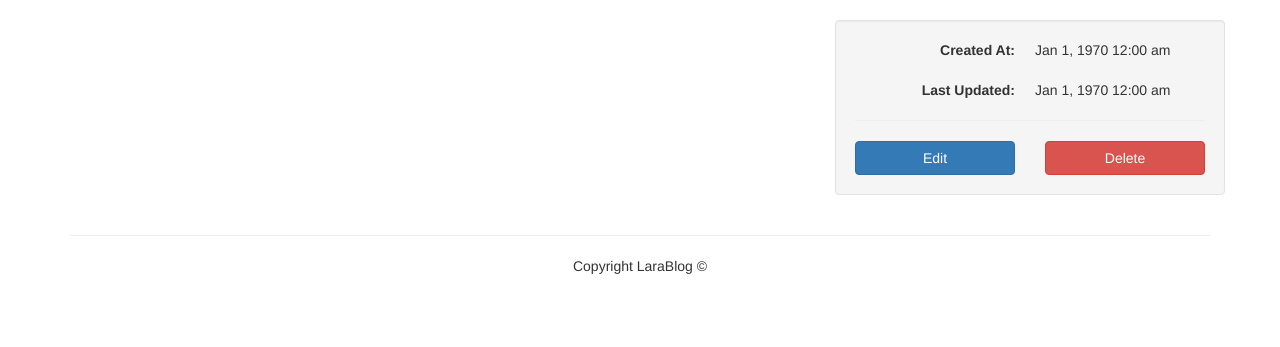
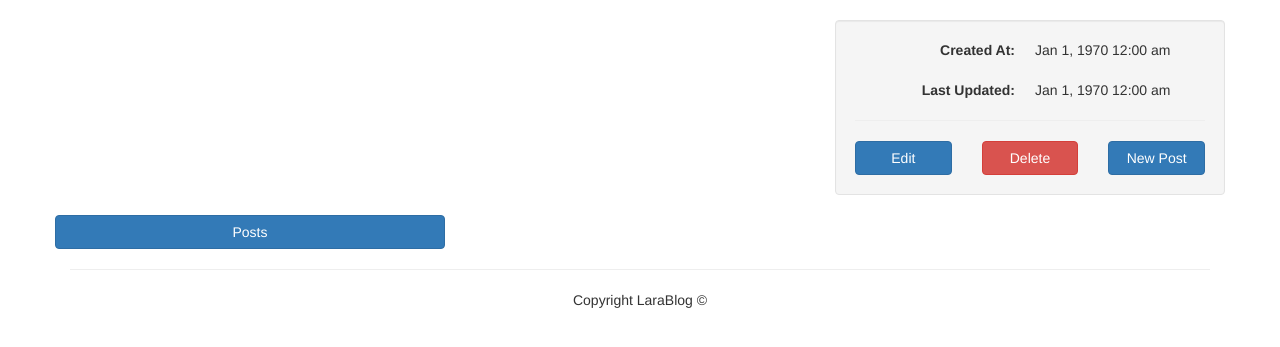
Before and after one commit to kiiyanatz/larablog, a Laravel app: page /posts/1 in a window 1280 px wide. Shown: the part 52-399 px from the top of the page. Run offline with Laravel 8, Linux system fonts and the light colour scheme; data that the repository does not hold is empty; settings files or empty folders that the repository lacks are supplied; some libraries are stand-ins or nearby versions.

Commit message:
Added pagination for blogs posts and view posts button

```diff
--- a/app/Http/Controllers/PostController.php
+++ b/app/Http/Controllers/PostController.php
@@ -16,7 +16,7 @@ class PostController extends Controller
     public function index()
     {
         // Get posts from db
-        $posts = Post::all();
+        $posts = Post::orderBy('id', 'desc')->paginate(10);
 
         // Return view with all blog posts
         return view('posts.index')->with('posts', $posts);
@@ -121,6 +121,7 @@ class PostController extends Controller
     {
         $post = Post::find($id);
         Session::flash('success', 'Post has been deleted');
+        $post->delete();
         return redirect()->route('posts.index');
     }
 }
--- a/resources/views/posts/index.blade.php
+++ b/resources/views/posts/index.blade.php
@@ -34,12 +34,15 @@
               <td>{{ date('M j, Y h:i a', strtotime($post->created_at)) }}</td>
               <td>
                 {!! Html::linkRoute('posts.edit', 'Edit', array($post->id), array('class'=>'btn btn-primary btn-sm')) !!}
-                {!! Html::linkRoute('posts.destroy', 'Delete', array($post->id), array('class'=>'btn btn-danger btn-sm')) !!}
+                {!! Html::linkRoute('posts.show', 'View', array($post->id), array('class'=>'btn btn-success btn-sm')) !!}
               </td>
             </tr>
           @endforeach
         </tbody>
       </table>
+      <div class="text-center">
+        {!! $posts->links(); !!}
+      </div>
     </div>
   </div>
 @endsection
--- a/resources/views/posts/show.blade.php
+++ b/resources/views/posts/show.blade.php
@@ -8,6 +8,7 @@
       <h1>{{ $post->title }}</h1>
       <p>{{ $post->body }}</p>
     </div>
+
     <div class="col-md-4 well">
       <dl class="dl-horizontal">
         <dt>Created At:</dt>
@@ -19,13 +20,21 @@
       </dl>
       <hr>
       <div class="row">
-        <div class="col-sm-6">
+        <div class="col-sm-4">
           {!! Html::linkRoute('posts.edit', 'Edit', array($post->id), array('class'=>'btn btn-primary btn-block')) !!}
         </div>
-        <div class="col-sm-6">
-          {!! Html::linkRoute('posts.destroy', 'Delete', array($post->id), array('class'=>'btn btn-danger btn-block')) !!}
+        <div class="col-sm-4">
+          {!! Form::open(['route' => ['posts.destroy', $post->id], 'method' => 'DELETE']) !!}
+          {!! Form::submit('Delete', ['class'=>'btn btn-danger btn-block']) !!}
+          {!! Form::close() !!}
+        </div>
+        <div class="col-sm-4">
+          {!! Html::linkRoute('posts.create', 'New Post', null, array('class'=>'btn btn-primary btn-block')) !!}
         </div>
       </div>
     </div>
+    <div class="col-md-4">
+      <div class="row"><a href="/posts" class="btn btn-primary btn-block">Posts</a></div>
+    </div>
   </div>
 @endsection
```
